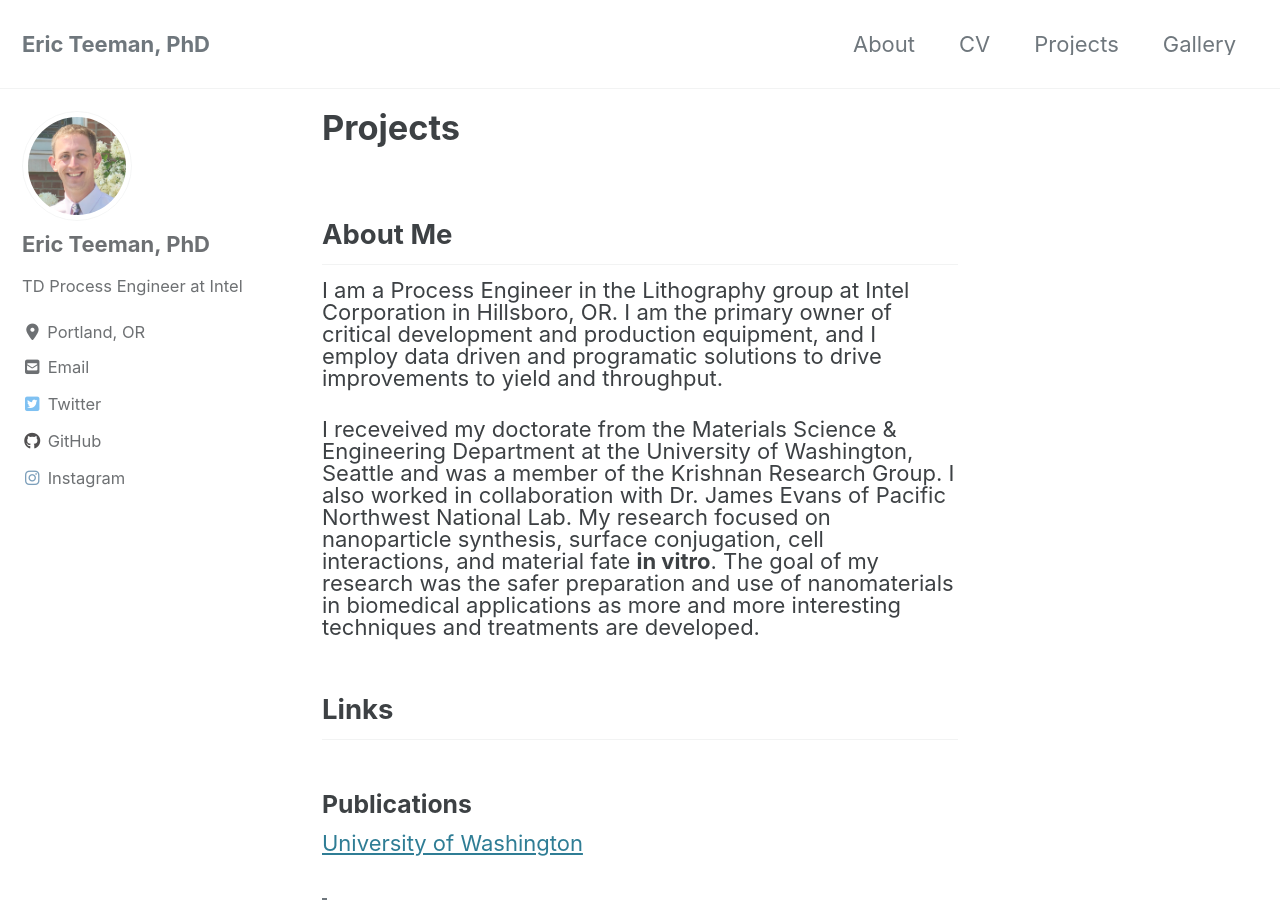
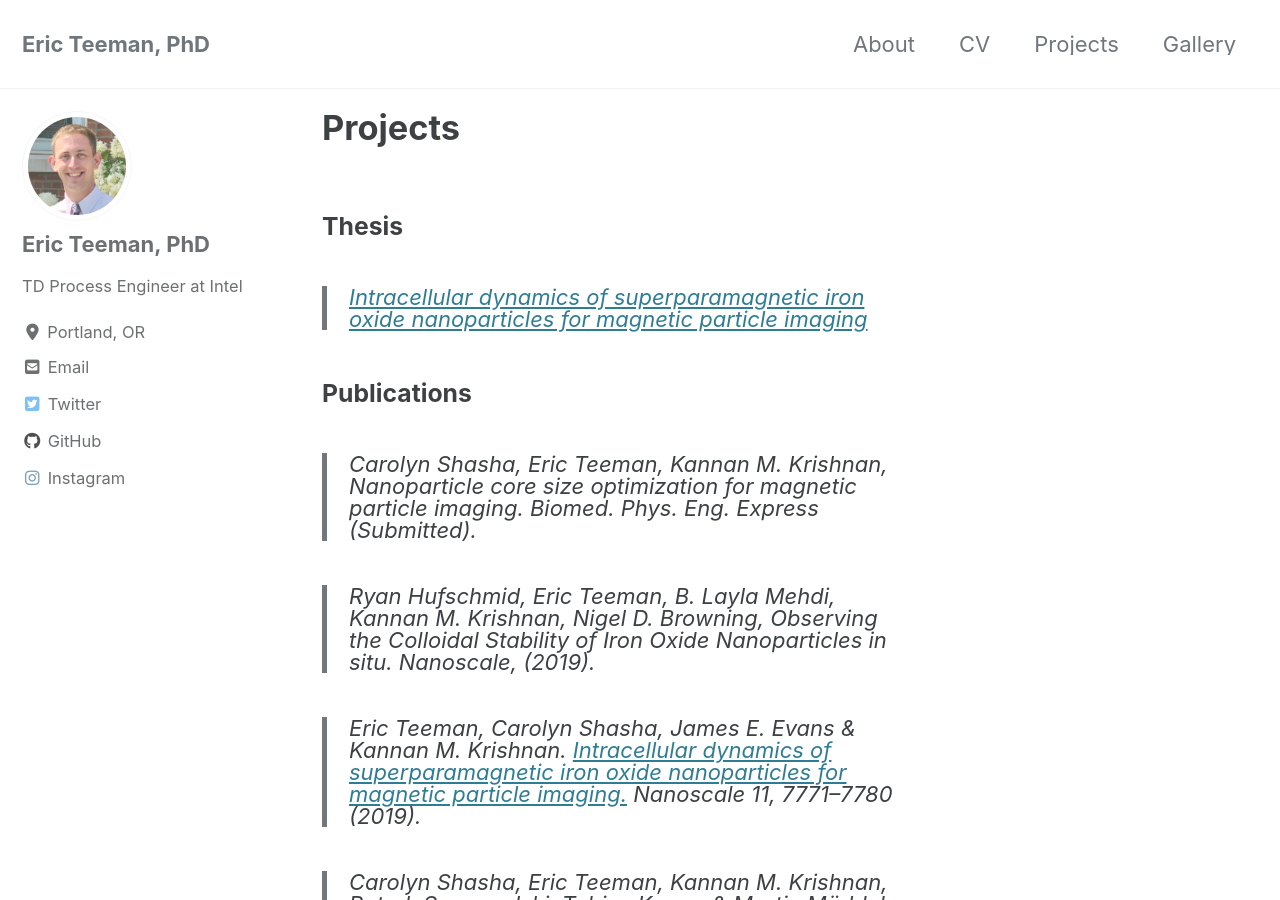
Before and after one commit to ericteeman/ericteeman.github.io, a Jekyll site: the page built from _pages/projects.md, in a window 1280 px wide and 900 px high. Built offline with Jekyll 4.4.1, drawn with Linux system fonts in a browser that asks for light colours; cached includes are drawn as plain includes; nearby versions of some CDN libraries; some of the changed text lies outside the part shown.

Commit message:
minor update

```diff
--- a/_pages/projects.md
+++ b/_pages/projects.md
@@ -5,19 +5,11 @@ permalink: /projects/
 author_profile: true
 ---
 
-## About Me
+### Thesis
 
-I am a Process Engineer in the Lithography group at Intel Corporation in Hillsboro, OR. I am the primary owner of critical development and production equipment, and I employ data driven and programatic solutions to drive improvements to yield and throughput.
-
-I receveived my doctorate from the Materials Science & Engineering Department at the University of Washington, Seattle and was a member of the Krishnan Research Group. I also worked in collaboration with Dr. James Evans of Pacific Northwest National Lab. My research focused on nanoparticle synthesis, surface conjugation, cell interactions, and material fate **in vitro**. The goal of my research was the safer preparation and use of nanomaterials in biomedical applications as more and more interesting techniques and treatments are developed.
-
-## Links
+> [Intracellular dynamics of superparamagnetic iron oxide nanoparticles for magnetic particle imaging](assets/pdfs/thesis.pdf)
 
 ### Publications
-
-<!--![UW](assets/img/uw-logo.png)-->
-
-[University of Washington](http://www.washington.edu/)
 
 > Carolyn Shasha, Eric Teeman, Kannan M. Krishnan, Nanoparticle core size optimization for magnetic particle imaging. Biomed. Phys. Eng. Express (Submitted).
 
@@ -34,37 +26,3 @@ I receveived my doctorate from the Materials Science & Engineering Department at
 > Carolyn Shasha, Eric Teeman & Kannan M. Krishnan. Harmonic Simulation Study of Simultaneous Nanoparticle Size and Viscosity Differentiation. IEEE Magn. Lett. 8, 1–5 (2017).
 
 > Ryan Hufschmid, Hamed Arami, R. Matthew Ferguson, Marcela Gonzales, Eric Teeman, Lucien N. Brush, Nigel D. Browning & Kannan M. Krishnan. Synthesis of phase-pure and monodisperse iron oxide nanoparticles by ther- mal decomposition. Nanoscale 7, 11142–11154 (2015).
-
-> [Materials Science & Engineering Department](https://mse.washington.edu/)
->
-> [Molecular Engineering & Sciences Institute](http://www.moles.washington.edu/)
-
-[Rose-Hulman Institute of Technology](http://www.rose-hulman.edu/)
-
-> [Chemistry & Biochemistry Department](http://www.rose-hulman.edu/academics/academic-departments/chemistry-and-biochemistry/index.html)
->
-> [Physics & Optical Engineering Department](http://www.rose-hulman.edu/academics/academic-departments/physics-and-optical-engineering/index.html)
-
-### Research
-
-[Google Scholar](https://scholar.google.com/citations?user=HhboDuwAAAAJ&hl=en&oi=ao)
-
-[ResearchGate](https://www.researchgate.net/profile/Eric_Teeman)
-
-[ORCiD](https://orcid.org/0000-0002-0488-1445)
-
-### Professional Societies
-
-[Alpha Chi Sigma](https://www.alphachisigma.org/)
-
-[American Chemical Society](https://www.acs.org/content/acs/en.html)
-
-### Useful Websites
-
-[Fiji is just ImageJ](https://fiji.sc/)
-
-[RStudio](https://www.rstudio.com/)
-
-[Overleaf](https://www.overleaf.com/)
-
-[Jupyter Notebook](http://jupyter.org/)
```
